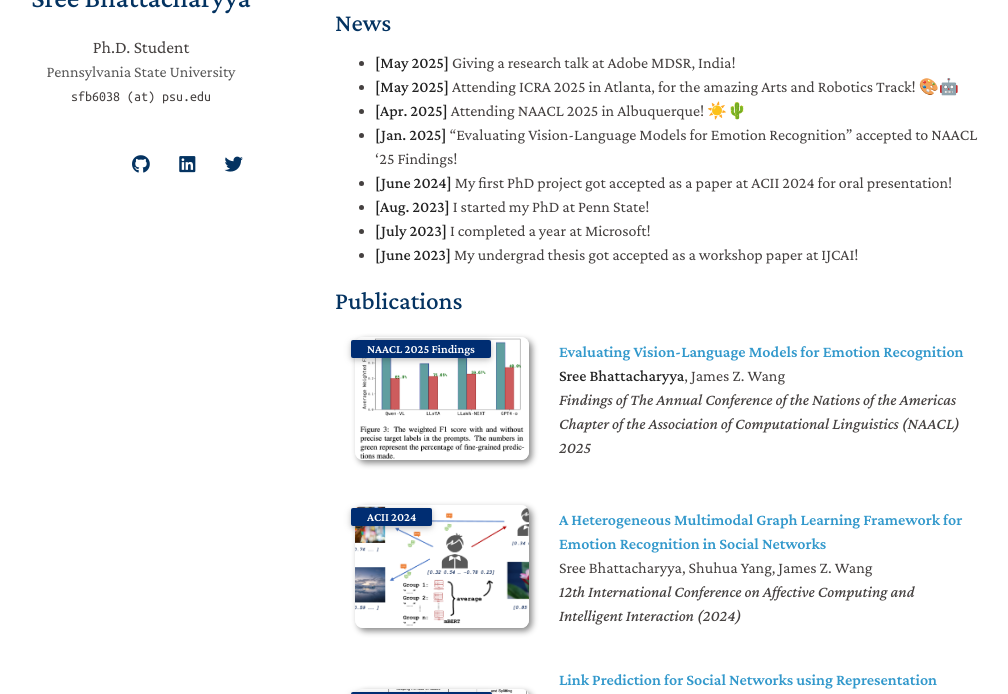
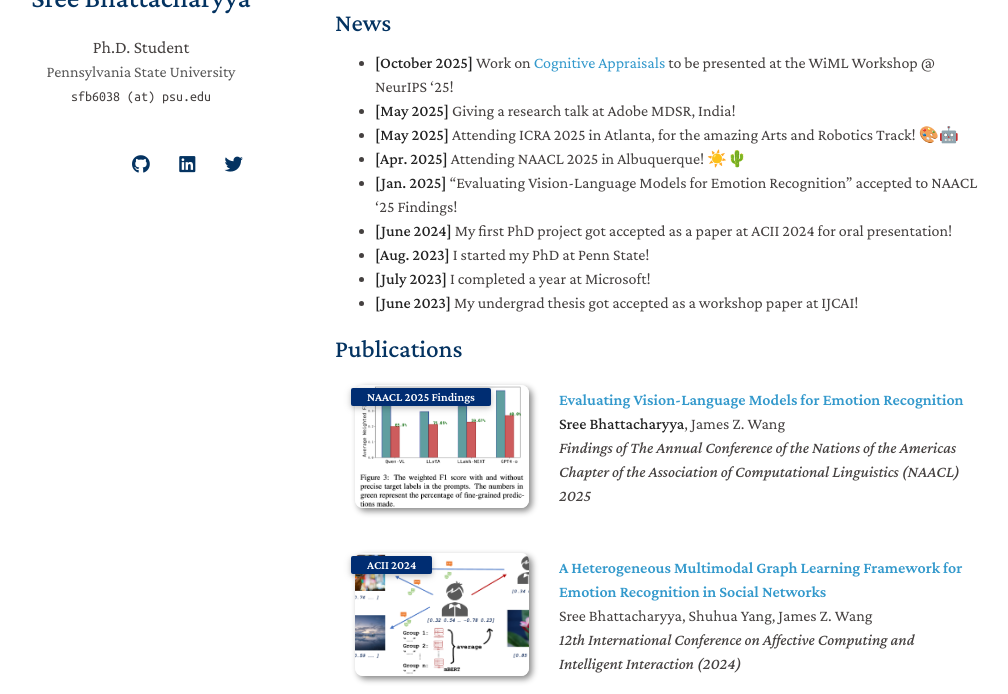
Before and after one commit to sreebhattacharyya/sreebhattacharyya.github.io, a Jekyll site: the page built from index.md, in a window 1280 px wide and 900 px high, scrolled down 594 px, cut to the strip 206-900 px from the top of the window. Shown: the whole strip, without its empty margins (135-1143 px from the left). Built offline with Jekyll 4.4.1, drawn with Linux system fonts in a browser that asks for light colours; nearby versions of some CDN libraries; a style sheet for code colours, icons or effects is not loaded; our own code applies the rules of GitHub Pages for plain Markdown files.

Commit message:
Update CV

```diff
--- a/_config.yml
+++ b/_config.yml
@@ -13,7 +13,7 @@
 # Links
 # If you don't need one of them, you may delete the corresponding line.
 google_scholar: https://scholar.google.com/citations?user=Acpq0MwAAAAJ&hl=en
-cv_link: assets/files/Sree_Industry_July2025.pdf
+cv_link: assets/files/Sree_Oct25.pdf
 github_link: https://github.com/sreebhattacharyya
 linkedin: https://www.linkedin.com/in/sree-bhattacharyya/
 twitter: https://twitter.com/SreeBee11
@@ -34,7 +34,7 @@
 
 # Font
 # You can use this option to choose between Serif or Sans Serif fonts.
-font: "Roboto" # or "Serif"
+font: "Serif" # or "Roboto"
 
 # Google Analytics ID
 # Please remove this if you don't use Google Analytics
--- a/index.md
+++ b/index.md
@@ -19,6 +19,7 @@
 
 ## News
 
+- **[October 2025]** Work on [Cognitive Appraisals](https://arxiv.org/pdf/2508.05880) to be presented at the WiML Workshop @ NeurIPS '25!
 - **[May 2025]** Giving a research talk at Adobe MDSR, India!
 - **[May 2025]** Attending ICRA 2025 in Atlanta, for the amazing Arts and Robotics Track! 🎨🤖
 - **[Apr. 2025]** Attending NAACL 2025 in Albuquerque! ☀️🌵
```
Also changed, not shown: 1 other file.
